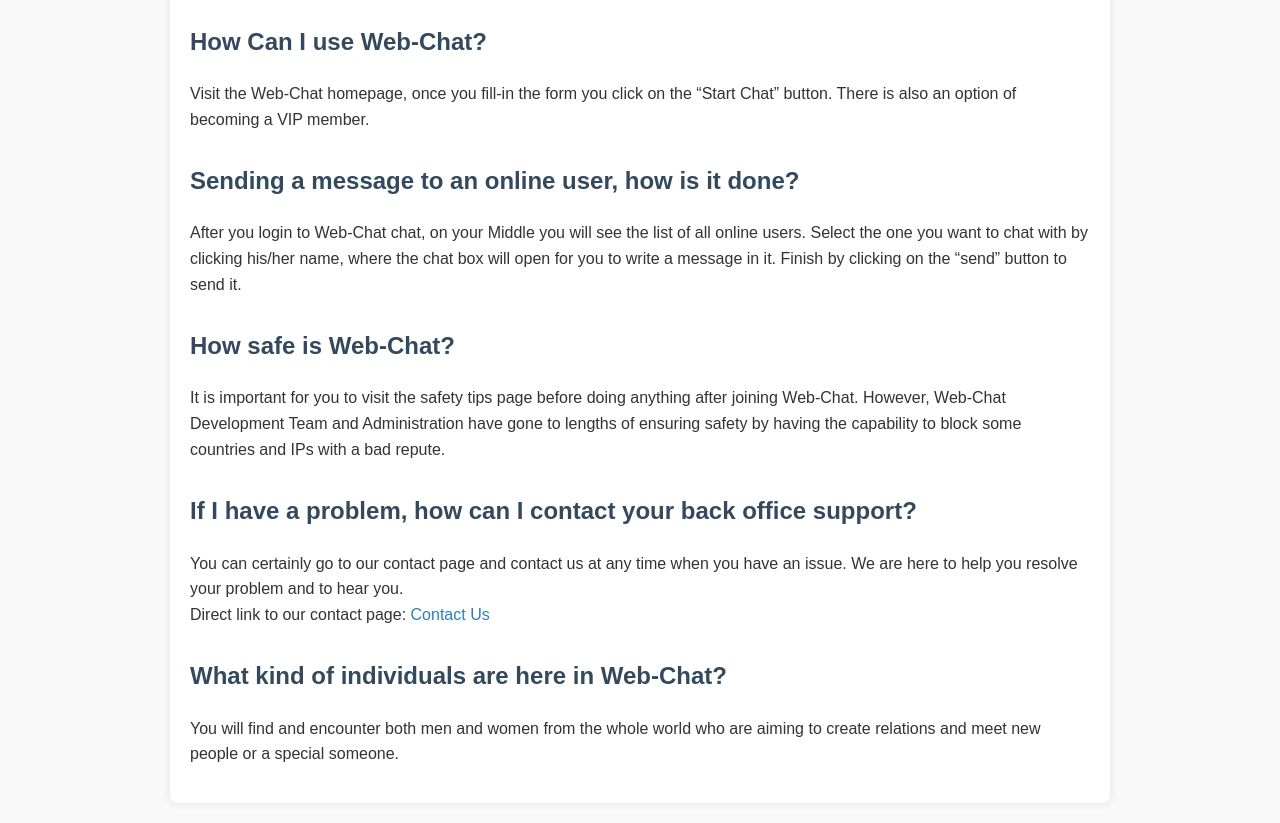
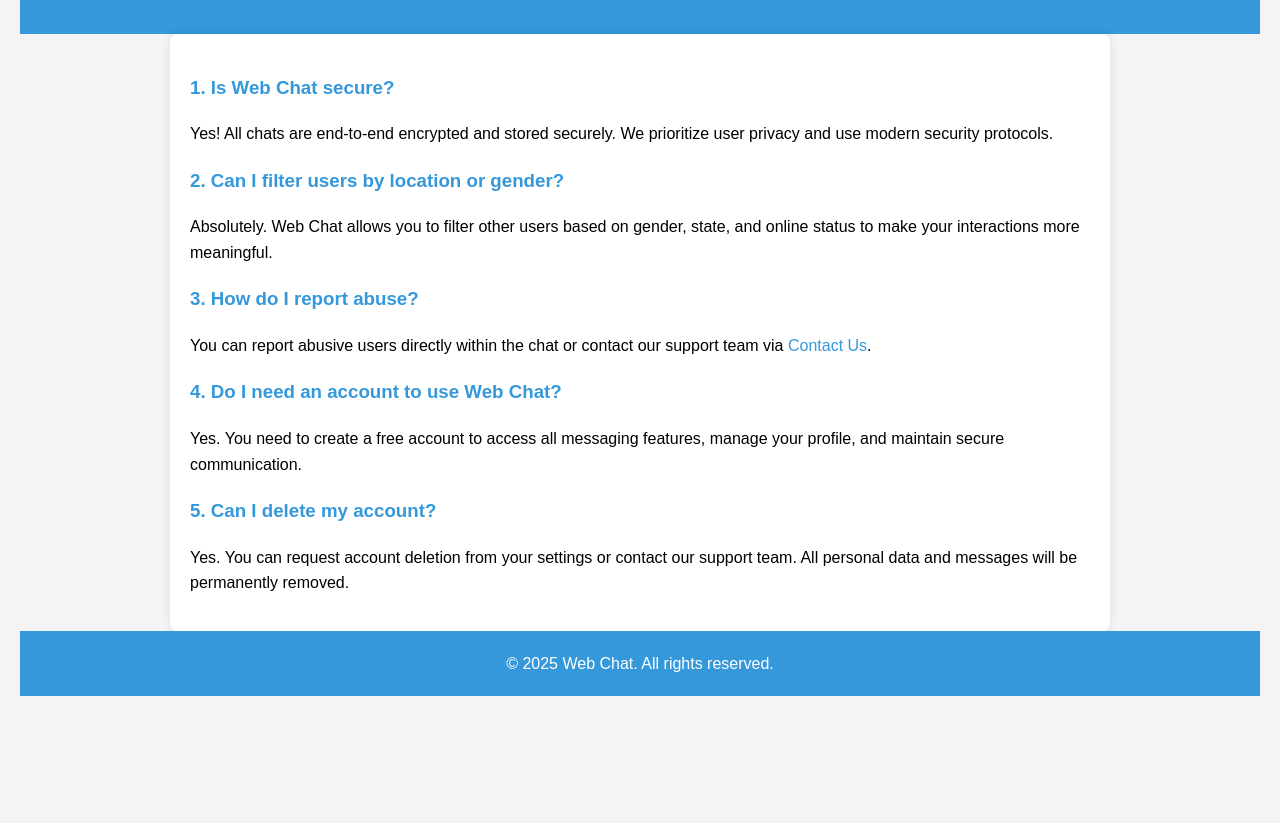
Before and after one commit to sailendrakondapalli/webchat, a website: page public/faq.html in a window 1280 px wide. Shown: the part 120-943 px from the top of the page. After the commit the page ends 836 px from the top, so only its background shows below. Drawn offline with Linux system fonts and the light colour scheme.

Commit message:
Update faq.html

```diff
--- a/public/faq.html
+++ b/public/faq.html
@@ -1,80 +1,53 @@
 <!DOCTYPE html>
 <html lang="en">
 <head>
-    <meta name="google-adsense-account" content="ca-pub-4906962969301207">
-
-  <meta charset="UTF-8">
-  <meta name="viewport" content="width=device-width, initial-scale=1">
-  <title>FAQ - Web-Chat</title>
+  <meta charset="UTF-8" />
+  <meta name="viewport" content="width=device-width, initial-scale=1.0" />
+  <meta name="description" content="Frequently asked questions about Web Chat platform, features, and security.">
+  <title>FAQ - Web Chat</title>
   <style>
-    body {
-      font-family: Arial, sans-serif;
-      margin: 20px;
-      line-height: 1.6;
-      background-color: #f9f9f9;
-      color: #333;
-    }
-    h1 {
-      color: #2c3e50;
-    }
-    h2 {
-      margin-top: 30px;
-      color: #34495e;
-    }
-    a {
-      color: #2980b9;
-      text-decoration: none;
-    }
-    a:hover {
-      text-decoration: underline;
-    }
-    .container {
-      max-width: 900px;
-      margin: auto;
-      padding: 20px;
-      background: #fff;
-      border-radius: 8px;
-      box-shadow: 0 0 10px rgba(0,0,0,0.1);
-    }
+    body { font-family: Arial, sans-serif; margin: 0; padding: 20px; background: #f4f4f4; line-height: 1.6; }
+    header, footer { text-align: center; padding: 20px; background: #3498db; color: white; }
+    main { max-width: 900px; margin: auto; background: white; padding: 20px; border-radius: 8px; box-shadow: 0 0 10px rgba(0,0,0,0.1); }
+    h3 { color: #3498db; }
+    p { margin-bottom: 15px; }
+    a { color: #3498db; text-decoration: none; }
   </style>
 </head>
 <body>
-  <div class="container">
-    <h1>Frequently Asked Questions (FAQ)</h1>
+  <header>
+    <h1>Frequently Asked Questions</h1>
+  </header>
 
-    <h2>How Can I use Web-Chat?</h2>
+  <main>
+    <h3>1. Is Web Chat secure?</h3>
     <p>
-      Visit the Web-Chat homepage, once you fill-in the form you click on the “Start Chat” button.
-      There is also an option of becoming a VIP member.
-      <br>
-      </p>
-
-    <h2>Sending a message to an online user, how is it done?</h2>
-    <p>
-      After you login to Web-Chat chat, on your Middle you will see the list of all online users.
-      Select the one you want to chat with by clicking his/her name, where the chat box will open for you to write a message in it.
-      Finish by clicking on the “send” button to send it.
+      Yes! All chats are end-to-end encrypted and stored securely. We prioritize user privacy and use modern security protocols.
     </p>
 
-    <h2>How safe is Web-Chat?</h2>
+    <h3>2. Can I filter users by location or gender?</h3>
     <p>
-      It is important for you to visit the safety tips page before doing anything after joining Web-Chat.
-      However, Web-Chat Development Team and Administration have gone to lengths of ensuring safety by having the capability to block some countries and IPs with a bad repute.
+      Absolutely. Web Chat allows you to filter other users based on gender, state, and online status to make your interactions more meaningful.
     </p>
 
-    <h2>If I have a problem, how can I contact your back office support?</h2>
+    <h3>3. How do I report abuse?</h3>
     <p>
-      You can certainly go to our contact page and contact us at any time when you have an issue.
-      We are here to help you resolve your problem and to hear you.
-      <br>
-      Direct link to our contact page:
-      <a href="/contact.html" target="_blank">Contact Us</a>
+      You can report abusive users directly within the chat or contact our support team via <a href="/contact.html">Contact Us</a>.
     </p>
 
-    <h2>What kind of individuals are here in Web-Chat?</h2>
+    <h3>4. Do I need an account to use Web Chat?</h3>
     <p>
-      You will find and encounter both men and women from the whole world who are aiming to create relations and meet new people or a special someone.
+      Yes. You need to create a free account to access all messaging features, manage your profile, and maintain secure communication.
     </p>
-  </div>
+
+    <h3>5. Can I delete my account?</h3>
+    <p>
+      Yes. You can request account deletion from your settings or contact our support team. All personal data and messages will be permanently removed.
+    </p>
+  </main>
+
+  <footer>
+    &copy; 2025 Web Chat. All rights reserved.
+  </footer>
 </body>
 </html>
```
